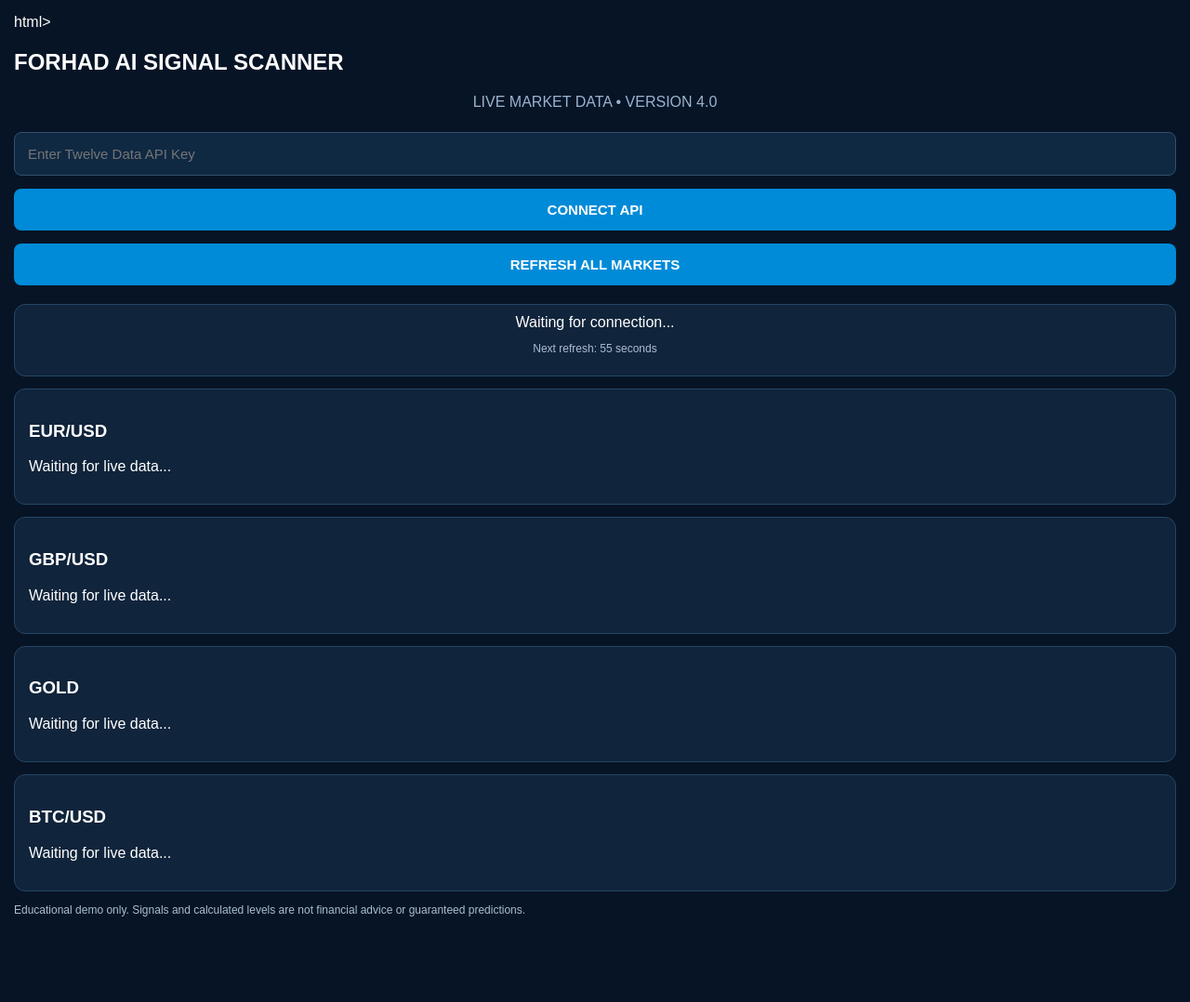
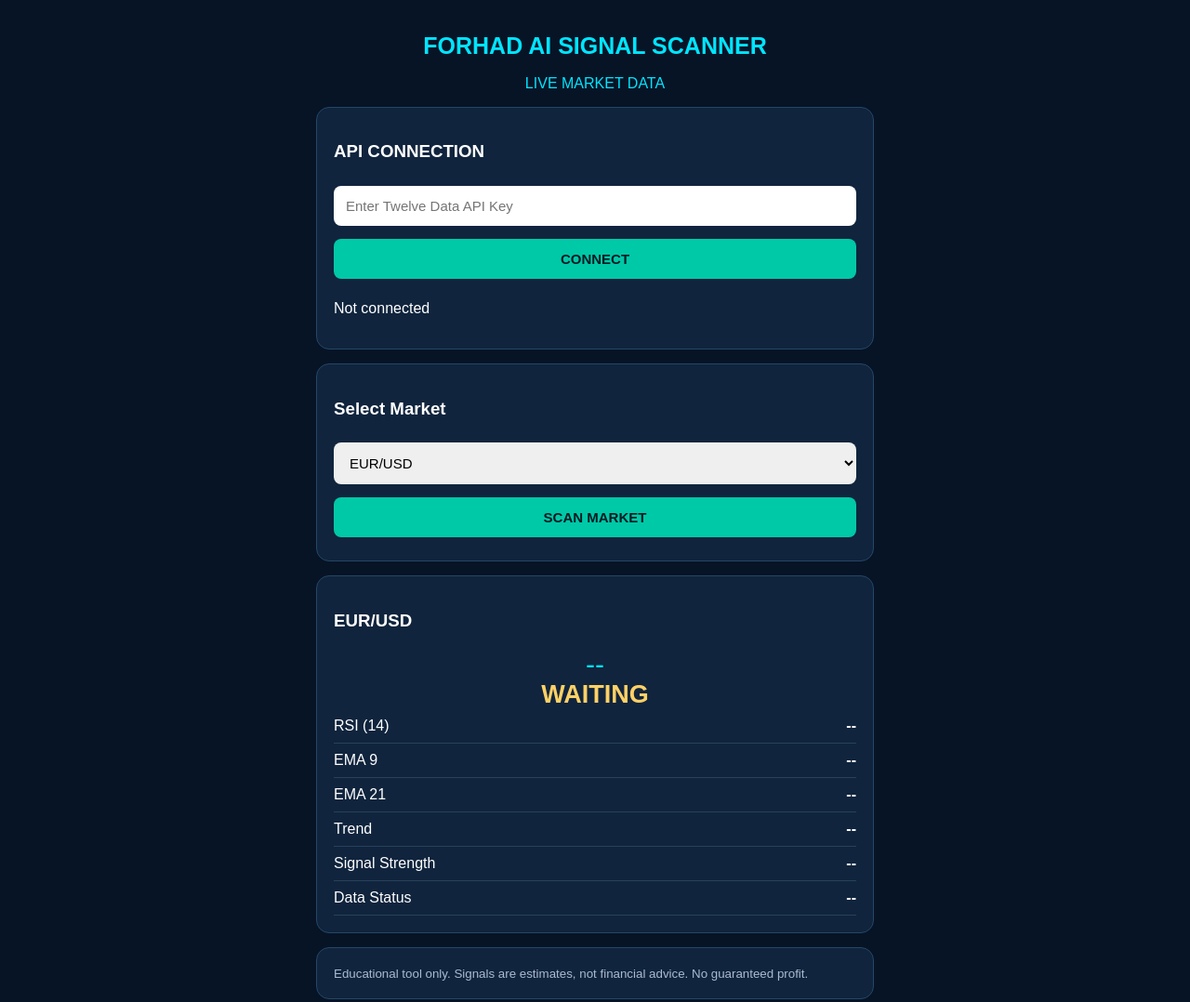
Before and after one commit to forhadkan554-coder/FORHAD-AI-SIGNAL-SCANNER, a plain HTML site: page index.html in a window 1280 px wide. Shown: the whole page at 93% size. Before the commit the page ends 1001 px from the top, so only its background shows below. Drawn offline with Linux system fonts and the light colour scheme.

Commit message:
Update index.html
AI Signal Scanner

```diff
--- a/index.html
+++ b/index.html
@@ -1,303 +1,144 @@
-html>
+
+<!DOCTYPE html>
 <html lang="en">
 <head>
 <meta charset="UTF-8">
-<meta name="viewport" content="width=device-width,initial-scale=1">
-<title>FORHAD AI SIGNAL SCANNER V4</title>
+<meta name="viewport" content="width=device-width, initial-scale=1">
+<title>FORHAD AI SIGNAL SCANNER</title>
 <style>
 *{box-sizing:border-box}
 body{
- background:#071426;color:white;
- font-family:Arial,sans-serif;
- margin:0;padding:15px
-}DOCTYPE
-h2{text-align:center;color:#00e5ff}
-.sub{text-align:center;color:#9bb4ce}
-input,button{
- width:100%;padding:14px;margin:7px 0;
- border:0;border-radius:8px;font-size:15px
+margin:0;padding:18px;
+background:#071426;color:white;
+font-family:Arial,sans-serif
 }
-input{background:#102943;color:white;border:1px solid #31506e}
-button{background:#008bd8;color:white;font-weight:bold}
+.container{max-width:600px;margin:auto}
+h1{text-align:center;color:#00e5ff;font-size:25px}
 .card{
- background:#10243b;padding:15px;
- border-radius:12px;margin:13px 0;
- border:1px solid #244766
+background:#10243d;padding:18px;
+border-radius:14px;margin:15px 0;
+border:1px solid #244766
 }
-.price{font-size:27px;color:#00e5ff}
-.green{color:#00ee88}
-.red{color:#ff6262}
-.yellow{color:#ffd45c}
-.small{font-size:12px;color:#a9bed1}
-.bar{
- height:9px;background:#263e56;
- border-radius:8px;overflow:hidden
+input,select,button{
+width:100%;padding:13px;margin:7px 0;
+border-radius:8px;border:0;font-size:15px
 }
-.fill{height:100%;background:#00d99a;width:0%}
-.status{text-align:center;padding:10px}
+button{background:#00c9a7;color:#001b24;font-weight:bold}
+.price{font-size:30px;color:#00e5ff;text-align:center}
+.signal{text-align:center;font-size:27px;font-weight:bold}
+.green{color:#00e5a0}
+.red{color:#ff5d70}
+.yellow{color:#ffd166}
+.row{display:flex;justify-content:space-between;padding:9px 0;border-bottom:1px solid #29415b}
+small{color:#aabbd0}
 </style>
 </head>
 <body>
+<div class="container">
+<h1>FORHAD AI SIGNAL SCANNER</h1>
+<p style="text-align:center;color:#00e5ff">LIVE MARKET DATA</p>
 
-<h2>FORHAD AI SIGNAL SCANNER</h2>
-<p class="sub">LIVE MARKET DATA • VERSION 4.0</p>
-
-<input id="api" type="password"
-placeholder="Enter Twelve Data API Key">
-
-<button onclick="connect()">CONNECT API</button>
-<button onclick="scan()">REFRESH ALL MARKETS</button>
-
-<div class="card status">
- <div id="status">Waiting for connection...</div>
- <p class="small">Next refresh: <span id="timer">60</span> seconds</p>
+<div class="card">
+<h3>API CONNECTION</h3>
+<input id="api" type="password" placeholder="Enter Twelve Data API Key">
+<button onclick="connect()">CONNECT</button>
+<p id="status">Not connected</p>
 </div>
 
-<div id="markets"></div>
+<div class="card">
+<h3>Select Market</h3>
+<select id="pair">
+<option value="EUR/USD">EUR/USD</option>
+<option value="GBP/USD">GBP/USD</option>
+<option value="USD/JPY">USD/JPY</option>
+</select>
+<button onclick="scan()">SCAN MARKET</button>
+</div>
 
-<p class="small">
-Educational demo only. Signals and calculated levels are not
-financial advice or guaranteed predictions.
-</p>
+<div class="card">
+<h3 id="market">EUR/USD</h3>
+<div class="price" id="price">--</div>
+<div class="signal yellow" id="signal">WAITING</div>
+<div class="row"><span>RSI (14)</span><b id="rsi">--</b></div>
+<div class="row"><span>EMA 9</span><b id="ema9">--</b></div>
+<div class="row"><span>EMA 21</span><b id="ema21">--</b></div>
+<div class="row"><span>Trend</span><b id="trend">--</b></div>
+<div class="row"><span>Signal Strength</span><b id="strength">--</b></div>
+<div class="row"><span>Data Status</span><b id="fresh">--</b></div>
+</div>
+
+<div class="card">
+<small>Educational tool only. Signals are estimates, not financial advice. No guaranteed profit.</small>
+</div>
+</div>
 
 <script>
-const markets=[
- {name:"EUR/USD",symbol:"EUR/USD",digits:5},
- {name:"GBP/USD",symbol:"GBP/USD",digits:5},
- {name:"GOLD",symbol:"XAU/USD",digits:2},
- {name:"BTC/USD",symbol:"BTC/USD",digits:2}
-];
+let key="";
 
-let apiKey="";
-let busy=false;
-let countdown=60;
-
-document.getElementById("markets").innerHTML=
-markets.map(m=>`
-<div class="card" id="${m.name.replace("/","")}">
-<h3>${m.name}</h3>
-<p>Waiting for live data...</p>
-</div>`).join("");
-
-function fmt(n,d){
- return Number(n).toFixed(d);
+function connect(){
+key=document.getElementById("api").value.trim();
+if(!key){alert("Please enter API Key");return}
+document.getElementById("status").innerText="API key entered. Testing...";
+scan();
 }
 
-function ema(values,period){
- let k=2/(period+1);
- let result=values[0];
- for(let i=1;i<values.length;i++){
-  result=values[i]*k+result*(1-k);
- }
- return result;
+function ema(data,period){
+let k=2/(period+1),v=data[0];
+for(let i=1;i<data.length;i++)v=data[i]*k+v*(1-k);
+return v;
 }
 
-function rsi(values){
- let gain=0,loss=0;
- for(let i=values.length-14;i<values.length;i++){
-  let change=values[i]-values[i-1];
-  if(change>0)gain+=change;
-  else loss-=change;
- }
- let avgGain=gain/14;
- let avgLoss=loss/14;
- if(avgLoss===0)return 100;
- return 100-(100/(1+avgGain/avgLoss));
+function rsi(data){
+let gain=0,loss=0;
+for(let i=1;i<=14;i++){
+let d=data[i-1]-data[i];
+if(d>0)gain+=d;else loss-=d;
 }
-
-function atr(rows){
- let total=0;
- for(let i=1;i<15;i++){
-  let j=rows.length-i;
-  let high=Number(rows[j].high);
-  let low=Number(rows[j].low);
-  let previous=Number(rows[j-1].close);
-  total+=Math.max(
-   high-low,
-   Math.abs(high-previous),
-   Math.abs(low-previous)
-  );
- }
- return total/14;
-}
-
-function strength(direction,rv,e9,e21,volatility){
- let score=0;
- let gap=Math.abs(e9-e21);
- let gapScore=volatility>0?
- Math.min(25,gap/volatility*100):0;
-
- score+=gapScore;
-
- if(direction==="BUY"){
-  if(rv>=52&&rv<=65)score+=35;
-  else if(rv>50&&rv<70)score+=22;
-  if(e9>e21)score+=25;
-  if(rv>50)score+=15;
- }else if(direction==="SELL"){
-  if(rv>=35&&rv<=48)score+=35;
-  else if(rv>30&&rv<50)score+=22;
-  if(e9<e21)score+=25;
-  if(rv<50)score+=15;
- }
- return Math.min(100,Math.round(score));
-}
-
-function connect(){
- apiKey=document.getElementById("api").value.trim();
- if(!apiKey){
-  alert("Please enter Twelve Data API Key");
-  return;
- }
- countdown=60;
- scan();
+if(loss===0)return 100;
+return 100-100/(1+gain/loss);
 }
 
 async function scan(){
- if(!apiKey){
-  document.getElementById("status").innerText=
-  "Please connect your API Key";
-  return;
- }
- if(busy)return;
+if(!key){alert("Enter API Key first");return}
+let pair=document.getElementById("pair").value;
+document.getElementById("market").innerText=pair;
+document.getElementById("status").innerText="Loading market data...";
 
- busy=true;
- document.getElementById("status").innerText=
- "Scanning all markets...";
+try{
+let url=`https://api.twelvedata.com/time_series?symbol=${encodeURIComponent(pair)}&interval=1min&outputsize=50&apikey=${encodeURIComponent(key)}`;
+let response=await fetch(url);
+let result=await response.json();
 
- let received=0;
+if(!result.values)throw Error(result.message||"Data unavailable");
 
- for(const m of markets){
-  const box=document.getElementById(
-   m.name.replace("/","")
-  );
+let values=result.values.map(x=>Number(x.close));
+let current=values[0];
+let e9=ema(values.slice().reverse(),9);
+let e21=ema(values.slice().reverse(),21);
+let r=rsi(values);
 
-  try{
-   const url=
-   "https://api.twelvedata.com/time_series"+
-   "?symbol="+encodeURIComponent(m.symbol)+
-   "&interval=1min&outputsize=100&timezone=UTC"+
-   "&apikey="+encodeURIComponent(apiKey);
+let up=e9>e21;
+let signal="WAIT";
+let strength=50;
 
-   const response=await fetch(url);
-   const data=await response.json();
+if(up&&r>50&&r<70){signal="BUY";strength=75}
+else if(!up&&r<50&&r>30){signal="SELL";strength=75}
 
-   if(!data.values||data.values.length<30){
-    throw Error(data.message||"Market data unavailable");
-   }
-
-   const rows=data.values.slice().reverse();
-   const closes=rows.map(x=>Number(x.close));
-   const price=closes[closes.length-1];
-
-   if(!Number.isFinite(price)||price<=0)
-    throw Error("Invalid price data");
-
-   const rv=rsi(closes.slice(-15));
-   const e9=ema(closes.slice(-50),9);
-   const e21=ema(closes.slice(-50),21);
-   const volatility=atr(rows);
-
-   const candleText=rows[rows.length-1].datetime;
-   const candleTime=new Date(candleText+"Z").getTime();
-   const age=Math.max(0,(Date.now()-candleTime)/1000);
-   const fresh=Number.isFinite(candleTime)&&age<=180;
-
-   let trend="SIDEWAYS";
-   if(e9>e21)trend="UPTREND";
-   if(e9<e21)trend="DOWNTREND";
-
-   let signal="WAIT";
-   if(fresh&&e9>e21&&rv>50&&rv<70)
-    signal="BUY";
-   else if(fresh&&e9<e21&&rv<50&&rv>30)
-    signal="SELL";
-
-   let score=strength(
-    signal,rv,e9,e21,volatility
-   );
-
-   let signalName=signal;
-   if(signal==="BUY"&&score>=75)
-    signalName="STRONG BUY";
-   if(signal==="SELL"&&score>=75)
-    signalName="STRONG SELL";
-
-   let color=signal==="BUY"?"green":
-   signal==="SELL"?"red":"yellow";
-
-   let entry=price,sl=0,tp=0;
-
-   if(signal==="BUY"){
-    sl=price-volatility*1.5;
-    tp=price+volatility*2;
-   }
-   if(signal==="SELL"){
-    sl=price+volatility*1.5;
-    tp=price-volatility*2;
-   }
-
-   let freshness=fresh?
-    '<span class="green">FRESH DATA</span>':
-    '<span class="red">STALE DATA - CHECK FEED</span>';
-
-   let levels=signal==="WAIT"?
-    "Not available":
-    "Entry: "+fmt(entry,m.digits)+
-    "<br>Demo SL: "+fmt(sl,m.digits)+
-    "<br>Demo TP: "+fmt(tp,m.digits);
-
-   box.innerHTML=`
-   <h3>${m.name}</h3>
-   <div class="price">${fmt(price,m.digits)}</div>
-
-   <p>RSI (14): ${rv.toFixed(2)}</p>
-   <p>EMA 9: ${fmt(e9,m.digits)}</p>
-   <p>EMA 21: ${fmt(e21,m.digits)}</p>
-   <p>Trend: <b>${trend}</b></p>
-
-   <h2 class="${color}">${signalName}</h2>
-
-   <p>Signal Strength: ${score}%</p>
-   <div class="bar">
-    <div class="fill" style="width:${score}%"></div>
-   </div>
-
-   <p>${levels}</p>
-
-   <p>Data status: ${freshness}</p>
-   <p class="small">Last candle (UTC): ${candleText}</p>
-   <p class="small">Candle age: ${Math.floor(age)} seconds</p>
-   <p class="small">Source: Twelve Data API</p>
-   `;
-
-   received++;
-
-  }catch(error){
-   box.innerHTML=`
-   <h3>${m.name}</h3>
-   <p class="red">DATA ERROR</p>
-   <p class="small">${error.message}</p>
-   `;
-  }
- }
-
- document.getElementById("status").innerText=
- received+" of 4 markets received data • "+
- new Date().toLocaleTimeString();
-
- countdown=60;
- busy=false;
+document.getElementById("price").innerText=current;
+document.getElementById("rsi").innerText=r.toFixed(2);
+document.getElementById("ema9").innerText=e9.toFixed(5);
+document.getElementById("ema21").innerText=e21.toFixed(5);
+document.getElementById("trend").innerText=up?"UPTREND":"DOWNTREND";
+document.getElementById("signal").innerText=signal;
+document.getElementById("signal").className="signal "+(signal==="BUY"?"green":signal==="SELL"?"red":"yellow");
+document.getElementById("strength").innerText=strength+"%";
+document.getElementById("fresh").innerText="DATA RECEIVED";
+document.getElementById("status").innerText="Connected";
+}catch(e){
+document.getElementById("status").innerText="Error: "+e.message;
+document.getElementById("fresh").innerText="DATA UNAVAILABLE";
 }
-
-setInterval(()=>{
- if(countdown>0)countdown--;
- document.getElementById("timer").innerText=countdown;
- if(countdown===0&&apiKey&&!busy){
-  scan();
- }
-},1000);
-
+}
 </script>
 </body>
 </html>
```
